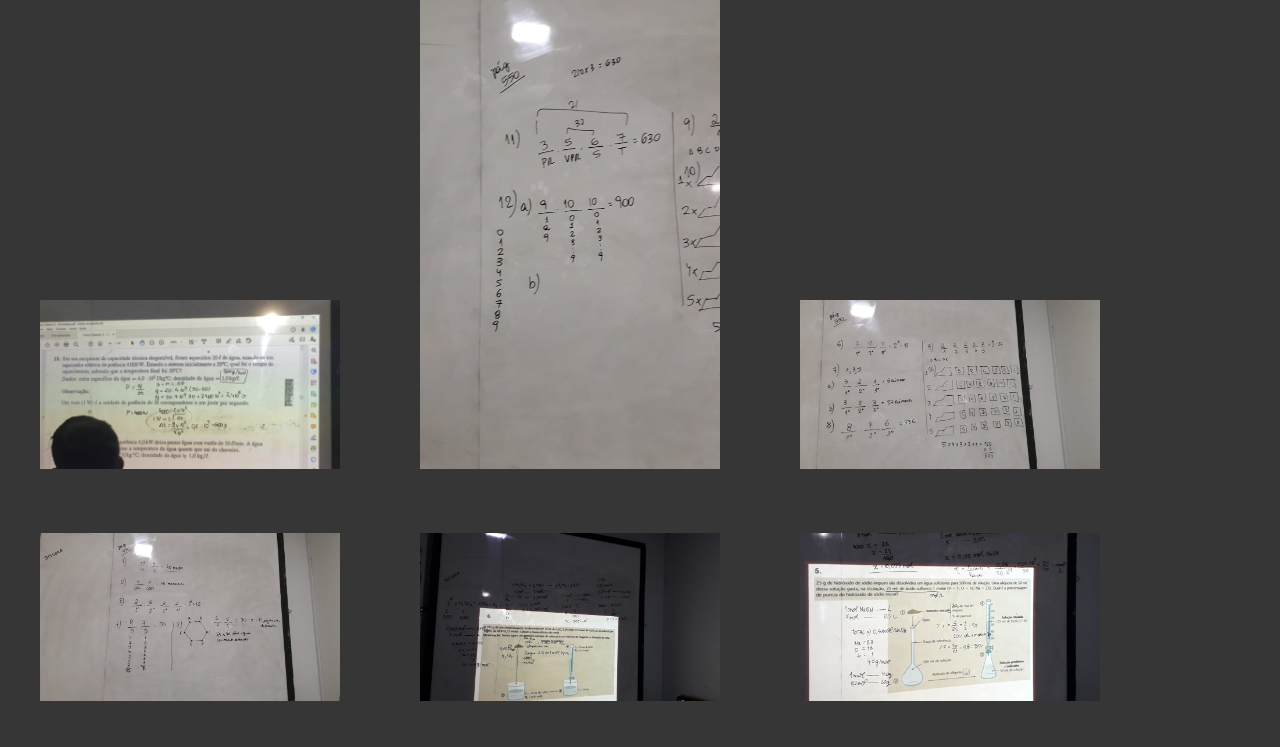
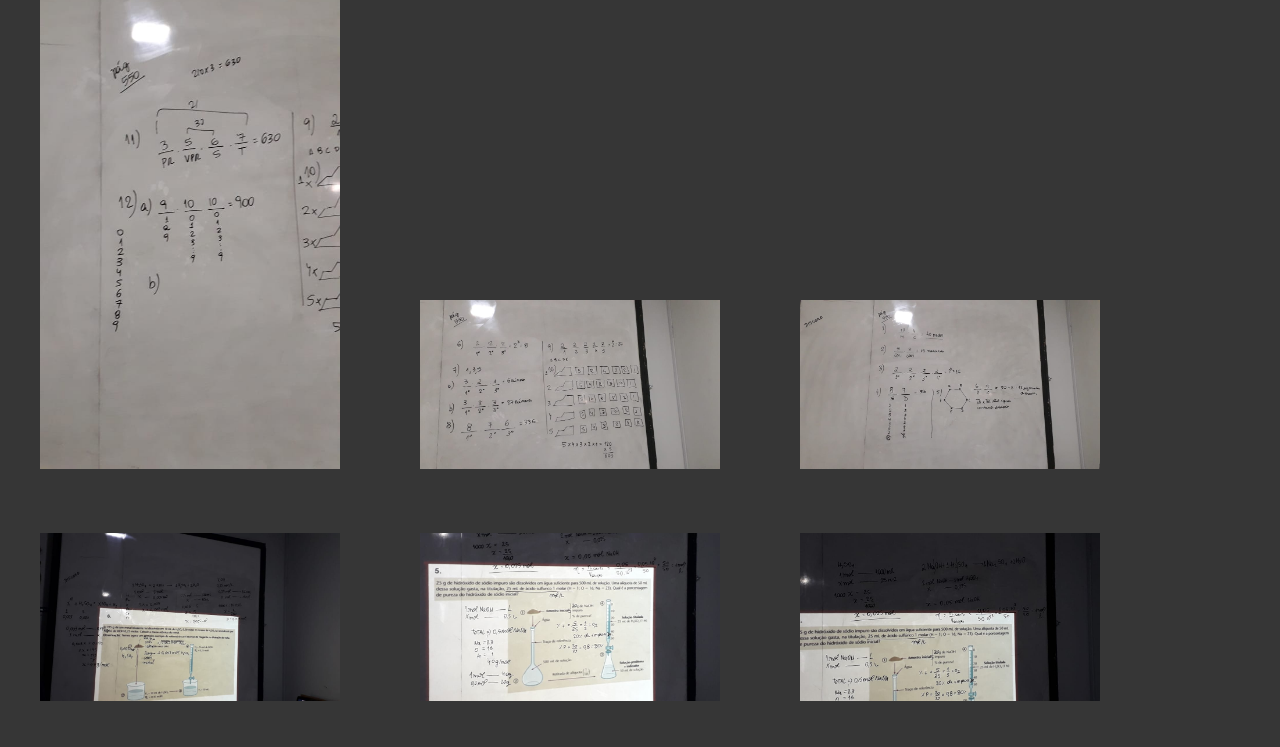
Before and after one commit to DuhonTheGuy/netlify-websites, a plain HTML site: page index.html in a window 1280 px wide. Shown: the part 1702-2449 px from the top of the page. Drawn offline with Linux system fonts and the light colour scheme.

Commit message:
Patch 08/04/2020 - Repeat glitch fixed

```diff
--- a/index.html
+++ b/index.html
@@ -30,7 +30,7 @@
     <script>
         let numberPictures = 0;
         let numberClasses = [ // Number of images per class.
-            '1',
+            '0',
             '8',
             '15',
             '22',
@@ -70,17 +70,17 @@
             optionMaker.value = classesDays[i];
             optionMaker.innerHTML = classesDays[i];
             document.getElementById('selectBox').appendChild(optionMaker);
-            for(j=numberClasses[i];j<(Number(numberClasses[i+1]) + 1);j++){
+            for(j=(Number(numberClasses[i]));j<Number(numberClasses[i+1]);j++){
 
                 // Creates an a tag
                 let aMaker = document.createElement('a');
-                aMaker.href = 'images/quadro_' + (j) + ".jpeg";
+                aMaker.href = 'images/quadro_' + (Number(j) + 1) + ".jpeg";
                 aMaker.dataset.lightbox = "mygallery";
                 divMaker.appendChild(aMaker);
 
                 // Creates and appends an img tag to the a tag and appends it all to the body
                 let imgMaker = document.createElement('img');
-                imgMaker.src = 'images/quadro_' + (j) + ".jpeg";
+                imgMaker.src = 'images/quadro_' + (Number(j) + 1) + ".jpeg";
                 imgMaker.style.width = '300px';
                 aMaker.appendChild(imgMaker);
                 console.log(j);
```
